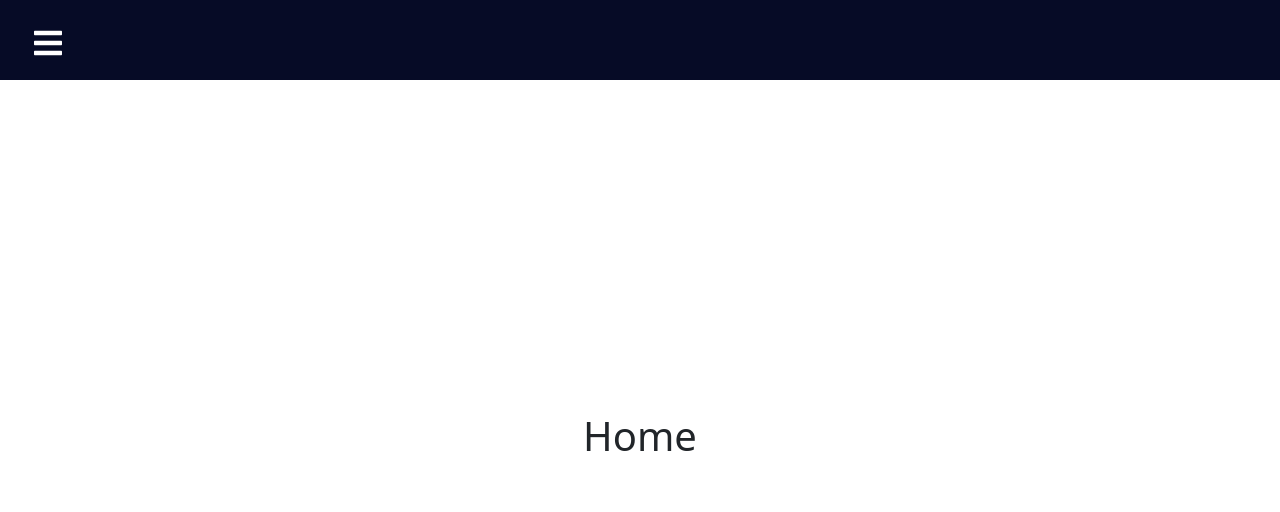
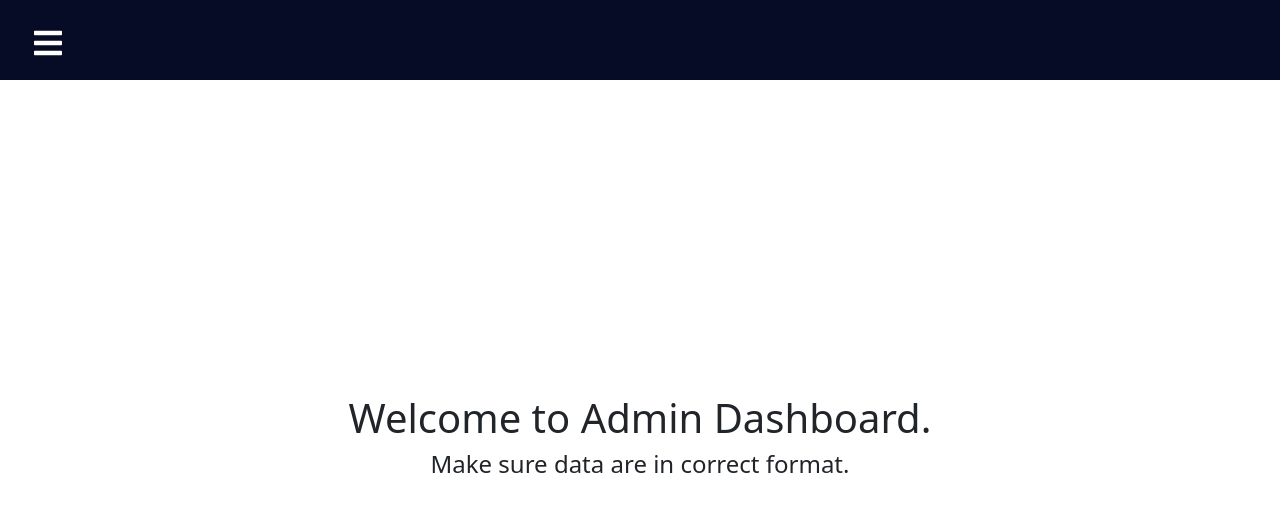
Before and after one commit to ThisIsJibon/unimanage-admin, a React (Create React App) app: page / in a window 1280 px wide. Shown: the top 512 px of the page. Built offline with nearby package versions, Linux system fonts and the light colour scheme.

Commit message:
minor change in ui

```diff
--- a/src/pages/Home.js
+++ b/src/pages/Home.js
@@ -1,9 +1,15 @@
 import React from "react";
-
+import { MdWavingHand } from "react-icons/md";
+import {TiTime}  from "react-icons/ti";
+import { BiCool } from "react-icons/bi";
+import 'bootstrap/dist/css/bootstrap.css';
 export default function Home() {
   return (
     <div className="home">
-      <h1>Home</h1>
+
+        <h1>Welcome to Admin Dashboard.</h1>
+        <h4>Make sure data are in correct format.</h4>
     </div>
+
   );
 }
--- a/src/styles.css
+++ b/src/styles.css
@@ -13,8 +13,9 @@ body {
 .reports,
 .products {
   display: flex;
+  flex-direction: column;
   height: 90vh;
   align-items: center;
   justify-content: center;
-  font-size: 3rem;
+  font-size: 1.2rem;
 }
```
